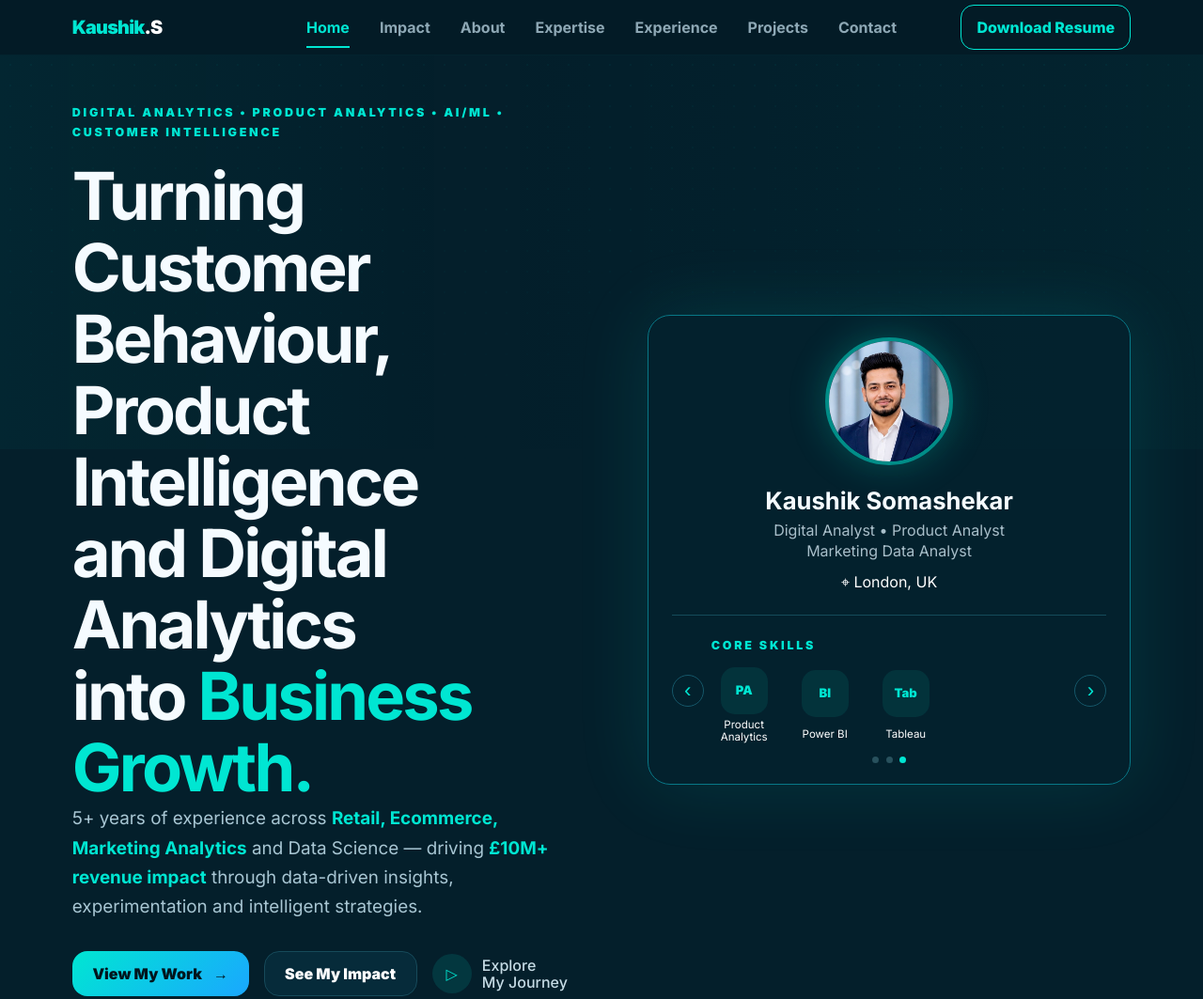
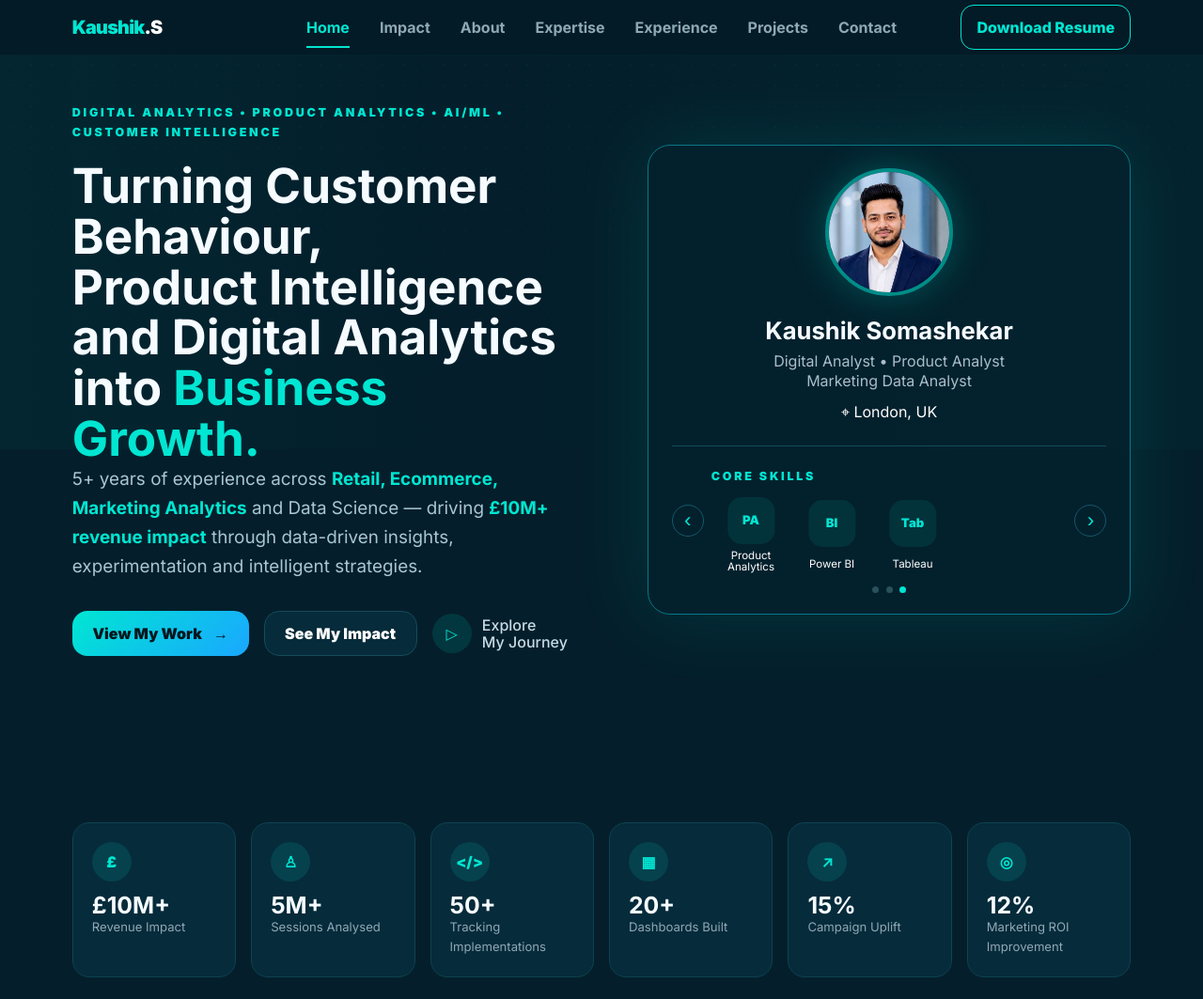
Before and after one commit to kaushiks1/kaushiks1.github.io, a plain HTML site: page index.html in a window 1280 px wide. Shown: the top 1063 px of the page at 94% size. Drawn offline with Linux system fonts and the light colour scheme.

Commit message:
Refactor hero h1 styles using clamp for font size

```diff
--- a/style.css
+++ b/style.css
@@ -191,10 +191,10 @@ a {
   text-align: center;
 }
 
-.hero h1{
-    font-size: 4.4rem;
-    line-height: 1.08;
-    letter-spacing: -0.04em;
+.hero h1 {
+    font-size: clamp(3rem, 4vw, 4.8rem);
+    line-height: 1.05;
+    max-width: 700px;
 }
 
 .hero h1 span {
```
